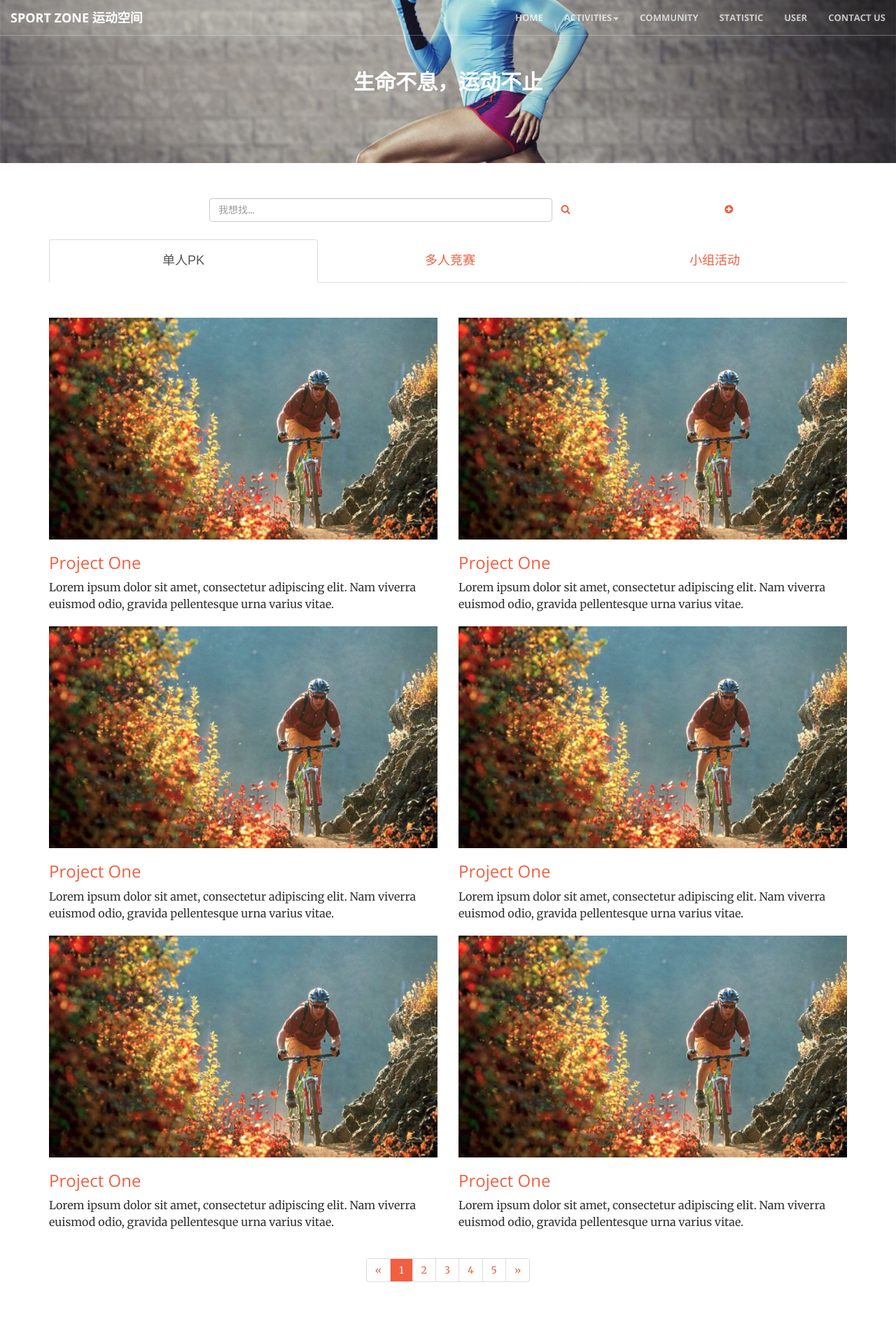
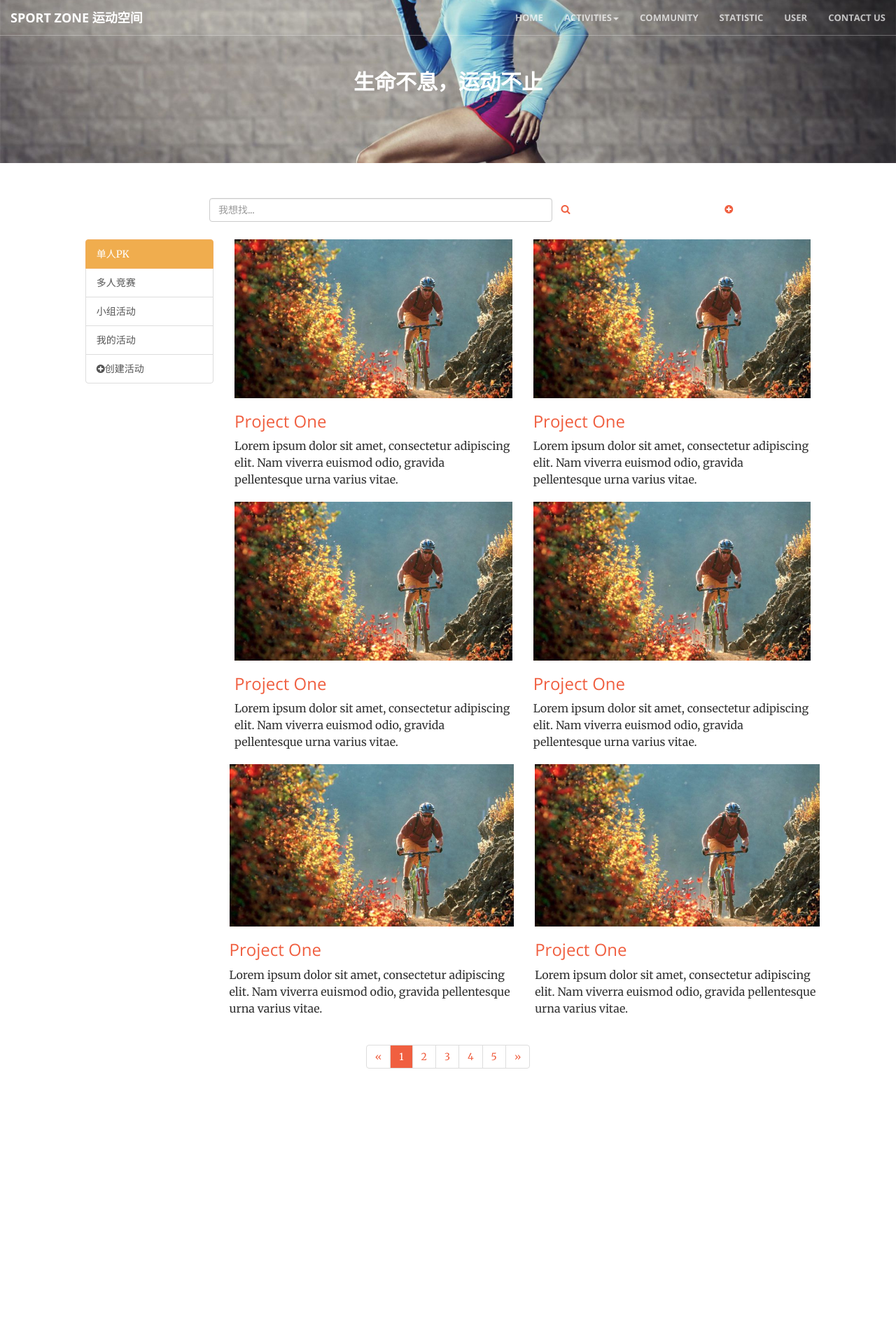
Before and after one commit to aqqzzz/Health, a PHP site: page /activity.html in a window 1280 px wide. Shown: the whole page at 70% size. After the commit the page ends 1527 px from the top, so only its background shows below. Run offline with PHP 8.4, Linux system fonts and the light colour scheme; some libraries are stand-ins or nearby versions.

Commit message:
activity change

```diff
--- a/SportsZone/activity.html
+++ b/SportsZone/activity.html
@@ -29,7 +29,7 @@
     <script src="https://oss.maxcdn.com/libs/respond.js/1.4.2/respond.min.js"></script>
     <![endif]-->
 </head>
-<body id="page-top">
+<body id="activity">
 
 <nav id="mainNav" class="navbar navbar-default navbar-fixed-top">
     <div class="container-fluid">
@@ -108,22 +108,24 @@
 
 </section>
 
-<section id="guiding">
-    <div class="container">
-        <ul class="nav nav-tabs nav-justified" role="tablist">
-            <li class="active"><a href="#"><h4>单人PK</h4></a></li>
-            <li><a href="#"><h4>多人竞赛</h4></a></li>
-            <li><a href="#"><h4>小组活动</h4></a></li>
-        </ul>
+<section id="activity-info">
+    <div class="container-fluid">
+        <div class="row">
+            <div class="col-md-2 col-md-offset-1" id="guiding">
+                <div class="list-group">
+                    <a href="#" class="list-group-item active">单人PK</a>
+                    <a href="#" class="list-group-item">多人竞赛</a>
+                    <a href="#" class="list-group-item">小组活动</a>
+                    <a href="#" class="list-group-item my-activity">我的活动</a>
+                    <a href="#" class="list-group-item"><i class="fa fa-plus-circle"></i>创建活动</a>
                 </div>
-</section>
+            </div>
 
-<section id="activity-content">
-    <div class="container">
+            <div class="activity-content">
 
                 <!--project-->
-        <div class="row">
-            <div class="col-md-6 portfolio-box">
+
+                <div class="col-md-4 portfolio-box">
                     <a href="singleActivity.html">
                         <img class="img-responsive img-hover" src="images/project.jpg" alt="">
                     </a>
@@ -137,7 +139,7 @@
                 </div>
 
 
-            <div class="col-md-6 portfolio-box">
+                <div class="col-md-4 portfolio-box">
                     <a href="singleActivity.html">
                         <img class="img-responsive img-hover" src="images/project.jpg" alt="">
                     </a>
@@ -149,12 +151,12 @@
                         Nam viverra euismod odio, gravida pellentesque urna varius vitae.
                     </p>
                 </div>
-        </div>
+
                 <!--end two projects-->
 
                 <!--project-->
-        <div class="row">
-            <div class="col-md-6 portfolio">
+
+                <div class="col-md-4 col-md-offset-3 col-lg-offset-3 portfolio">
                     <a href="singleActivity.html">
                         <img class="img-responsive img-hover" src="images/project.jpg" alt="">
                     </a>
@@ -168,7 +170,7 @@
                 </div>
 
 
-            <div class="col-md-6 img-portfolio">
+                <div class="col-md-4 img-portfolio">
                     <a href="singleActivity.html">
                         <img class="img-responsive img-hover" src="images/project.jpg" alt="">
                     </a>
@@ -180,12 +182,12 @@
                         Nam viverra euismod odio, gravida pellentesque urna varius vitae.
                     </p>
                 </div>
-        </div>
+
                 <!--end two projects-->
 
                 <!--project-->
                 <div class="row">
-            <div class="col-md-6 img-portfolio">
+                    <div class="col-md-4  col-md-offset-3 img-portfolio">
                         <a href="singleActivity.html">
                             <img class="img-responsive img-hover" src="images/project.jpg" alt="">
                         </a>
@@ -200,7 +202,7 @@
                     </div>
 
 
-            <div class="col-md-6 img-portfolio">
+                    <div class="col-md-4 img-portfolio">
                         <a href="singleActivity.html">
                             <img class="img-responsive img-hover" src="images/project.jpg" alt="">
                         </a>
@@ -246,8 +248,17 @@
                 </div>
             </div>
             <!--翻页结束-->
+        </div>
+
+
+    </div>
+
+
+
 
 </section>
+
+
 
 
 
--- a/SportsZone/css/style.css
+++ b/SportsZone/css/style.css
@@ -72,13 +72,32 @@ section {
 }
 
 /*activity.html*/
+
+#activity #activity-info .list-group {
+    display: inline;
+
+}
 #guiding h4 {
     font-weight: 500;
     font-family: "Microsoft YaHei UI","微软雅黑",Arial,sans-serif;
 }
 
-#guiding >li.active {
+#guiding .list-group {
+}
+
+#guiding .list-group .active {
+    background-color: #f0ad4e;
+    border-color: #f0ad5e;
+}
+
+#guiding .list-group a:hover {
     background-color: #f05f40;
+    color: whitesmoke;
+    -webkit-transition:  0.35s;
+    -moz-transition:  0.35s;
+    -ms-transition:  0.35s;
+    -o-transition:  0.35s;
+    transition:  0.35s;;
 }
 
 .pagination li a{
--- a/SportsZone/js/scripts.js
+++ b/SportsZone/js/scripts.js
@@ -30,6 +30,8 @@
             top: 100
         }
     })
+
+    $('')
 
     // Initialize and Configure Scroll Reveal Animation
     window.sr = ScrollReveal();
```
Also changed, not shown: other parts of SportsZone/css/style.css (+57 -3 lines), SportsZone/singleActivity.html (+9 -9 lines). Lines whose indentation alone changed are shown as unchanged.
